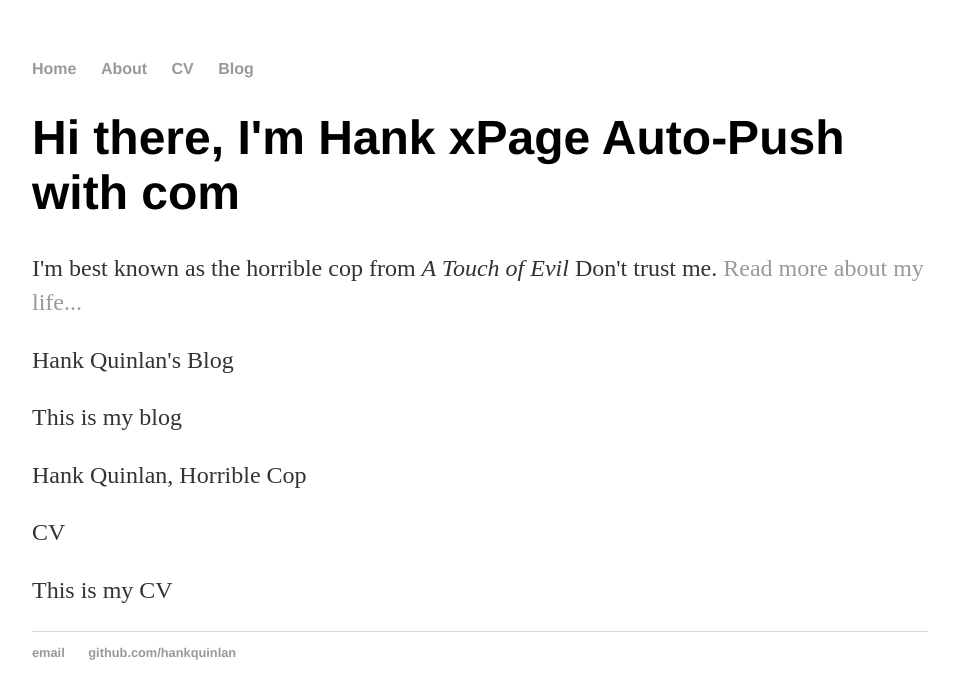
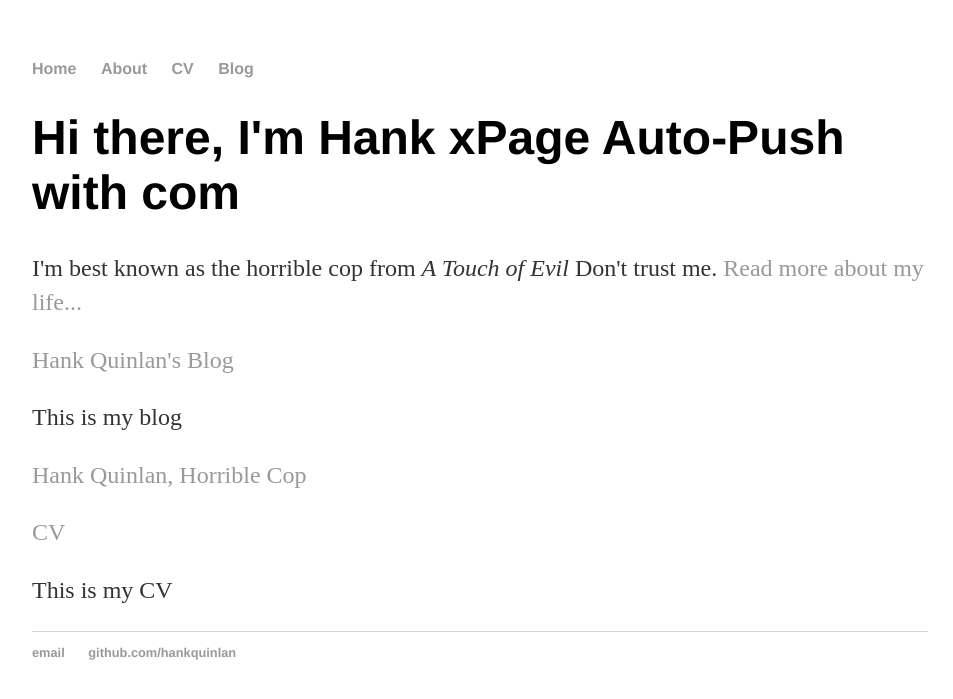
Before and after one commit to cse-dai/cse-dai.github.io, a Jekyll site: the page built from index.html, in a window 1280 px wide. Shown: the top 699 px of the page, without its empty margins (160-1113 px from the left). Built offline with Jekyll 4.4.1, drawn with Linux system fonts in a browser that asks for light colours.

Commit message:
sddadsad

```diff
--- a/index.html
+++ b/index.html
@@ -8,7 +8,7 @@
 </div>
 
 {% for page in site.pages %}
-	<p>{{page.title}}</p>
+	<p><a ahref="{{page.url}}">{{page.title}}</a></p>
 	<p>{{page.abstract}}</p>
 {% endfor %}
 
```
